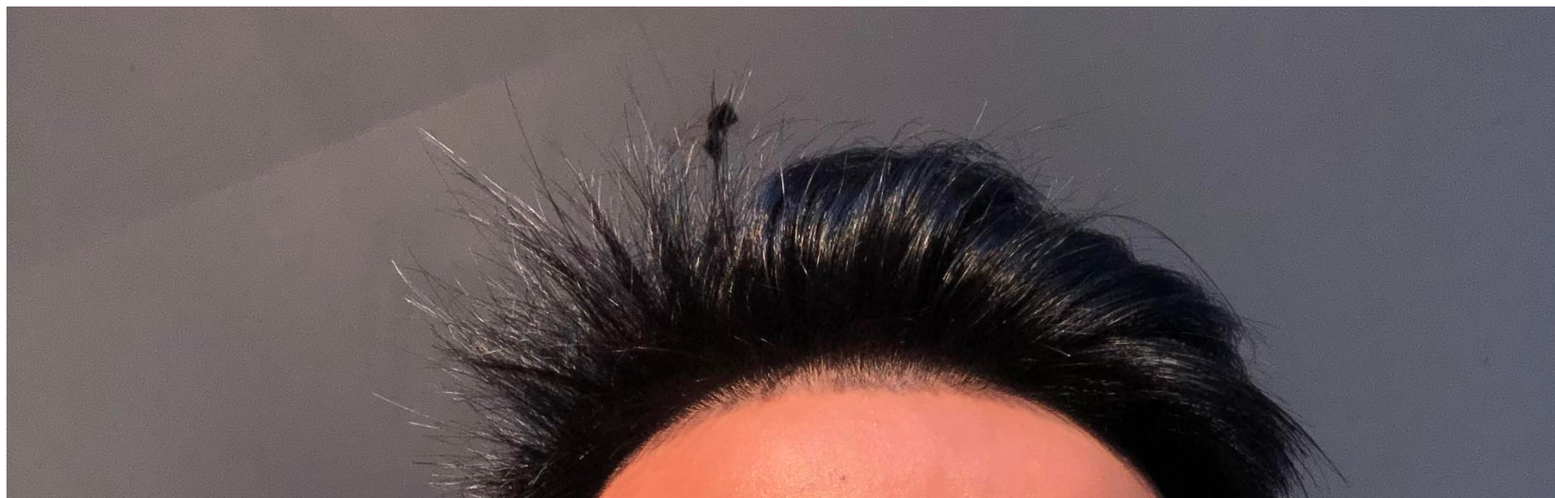
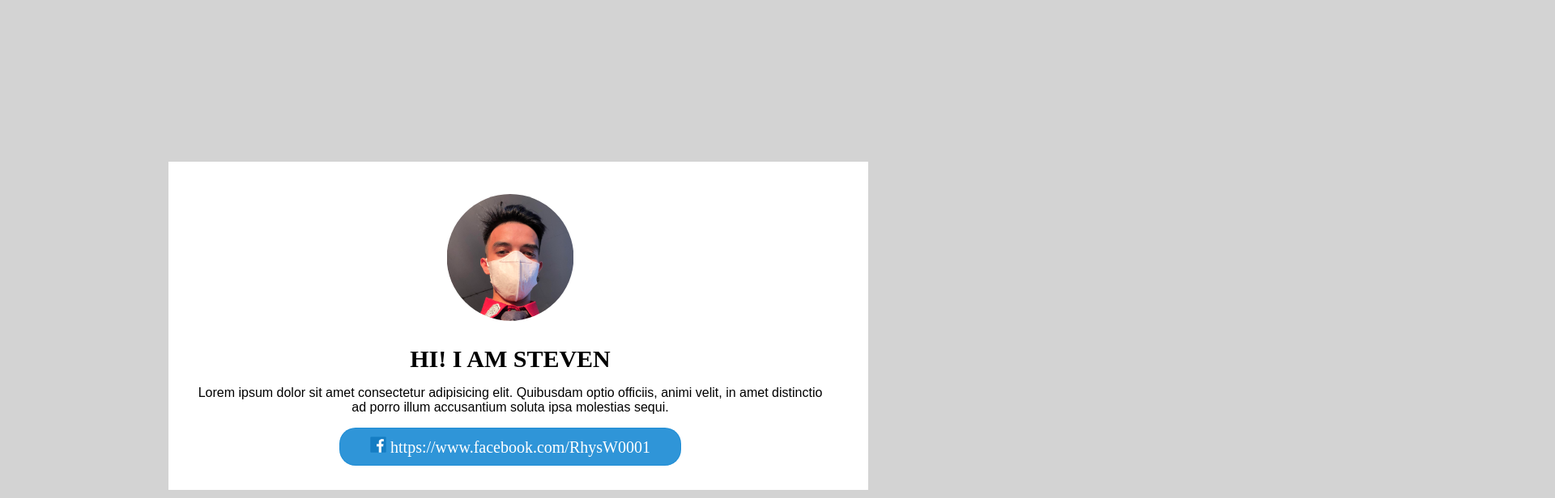
Before and after one commit to Rhys-22/VS-RHYS, a plain HTML site: page index.html in a window 1280 px wide. Shown: the top 616 px of the page at 81% size, 1920 px wide, since content can reach past the window. Drawn offline with Linux system fonts and the light colour scheme.

Commit message:
Unfiinished

```diff
--- a/index.html
+++ b/index.html
@@ -4,13 +4,14 @@
     <meta charset="UTF-8">
     <meta http-equiv="X-UA-Compatible" content="IE=edge">
     <meta name="viewport" content="width=device-width, initial-scale=1.0">
+    <link rel="stylesheet" href="rhys.css">
     <title>Index</title>
 </head>
 <body>
     <div class="container">
         <img src="Images/profile.jpg"  alt="Profile Picture" class="profile-picture">
         <h1 class="name">Hi! I am Steven</h1>
-        <p class="bio">Lorem ipsum dolor sit amet consectetur adipisicing elit. Quibusdam optio officiis, animi velit, in amet distinctio ad porro illum accusantium soluta ipsa molestias sequi. Quas tenetur in voluptates tempora architecto reiciendis? Dolore et dolorum saepe voluptate repellendus sapiente, quaerat enim impedit esse soluta. Assumenda, magni. Reprehenderit ratione saepe fugit possimus mollitia repellat nobis cum! Deserunt tenetur accusantium, rem iure, laborum animi alias blanditiis asperiores, sed beatae voluptatem laudantium molestiae reiciendis reprehenderit eius enim corrupti eveniet? Qui pariatur amet neque fugit accusamus est sint laudantium magni error, magnam ratione corrupti corporis, nemo dicta hic, adipisci iusto aliquid nulla asperiores aperiam possimus.</p>
+        <p class="bio">Lorem ipsum dolor sit amet consectetur adipisicing elit. Quibusdam optio officiis, animi velit, in amet distinctio ad porro illum accusantium soluta ipsa molestias sequi. </p>
 
         <a href="https://www.facebook.com/RhysW0001" target="_blank" class="social-link">
             <img src="Images/facebook.png" alt="Social Icon" class="social-icon">
--- a/rhys.css
+++ b/rhys.css
@@ -0,0 +1,59 @@
+body{
+    background-color: lightgray;
+    justify-content: center;
+    align-items: center;
+
+}
+.container{
+    padding: 30px;
+    margin: 200px;
+    padding-top: 40px;
+    padding-bottom: 40;
+    padding-right: 50px;
+    padding-left: 50;
+    background-color: white;
+}
+font-face{
+    font-family: Gasalt-Regular;
+    src:url(../fonts/Gasalt-Regular.tff);
+}
+.name{
+    font-family: Gasalt-Regular;
+    font-weight: bold;
+    text-align: center;
+    text-transform: uppercase;
+    font-size: 30px;
+    text-transform: uppercase;
+    margin-bottom: 10px;
+}
+.bio{
+    text-align: center;
+    font-family: Arial, Helvetica, sans-serif;
+}
+.profile-picture{
+    clip-path: circle();
+    display: block;
+    margin-left: auto;
+    margin-right: auto;
+    width: 20%;
+    margin-bottom: 30px;
+}
+.social-icon{
+width: 5%;
+}
+.social-link{
+    display: block;
+    margin: auto;
+    padding: 10px;
+    font-size: 20px;
+    width: 400px;
+    text-align: center;
+    text-decoration: none;
+    color: blue;
+}
+.social-link{
+    border: solid #1e8cd5eb 1px;
+    border-radius: 20px;
+    background-color: #1e8cd5eb;
+    color: white;
+}
```
